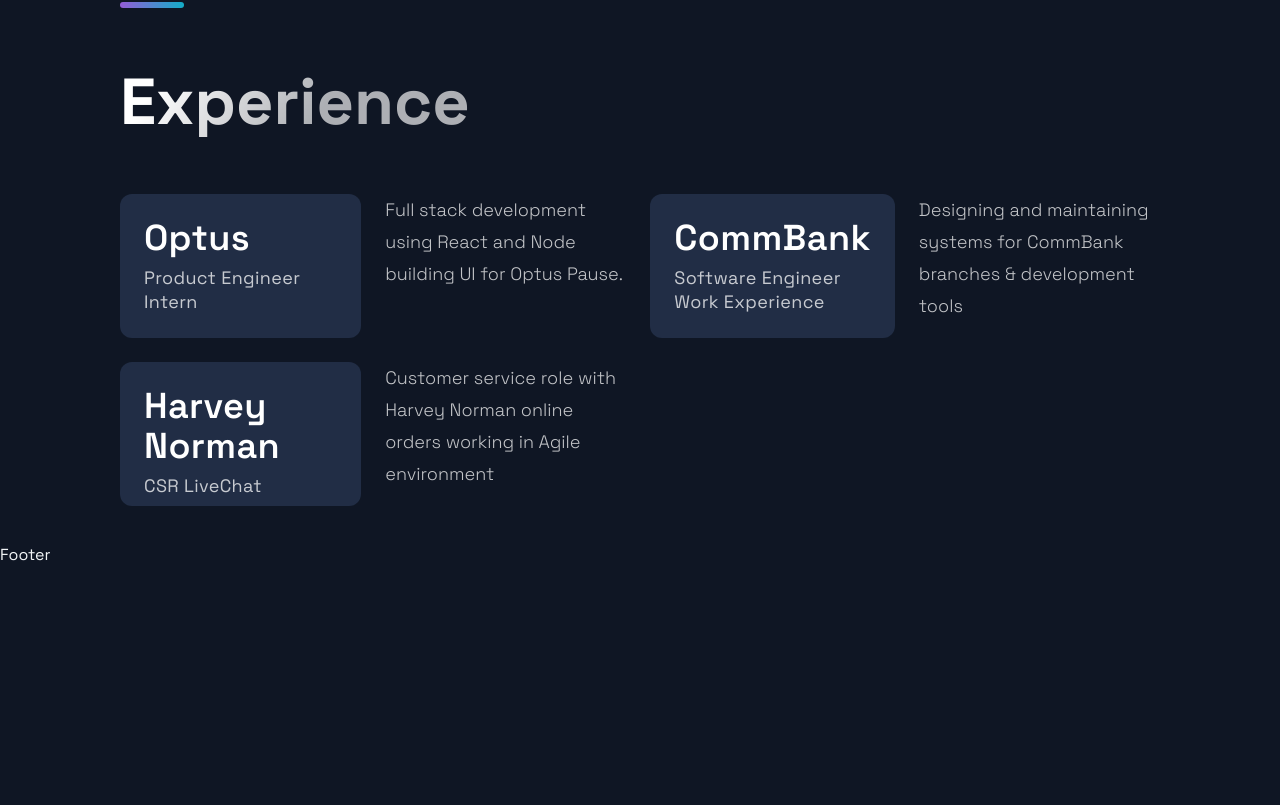
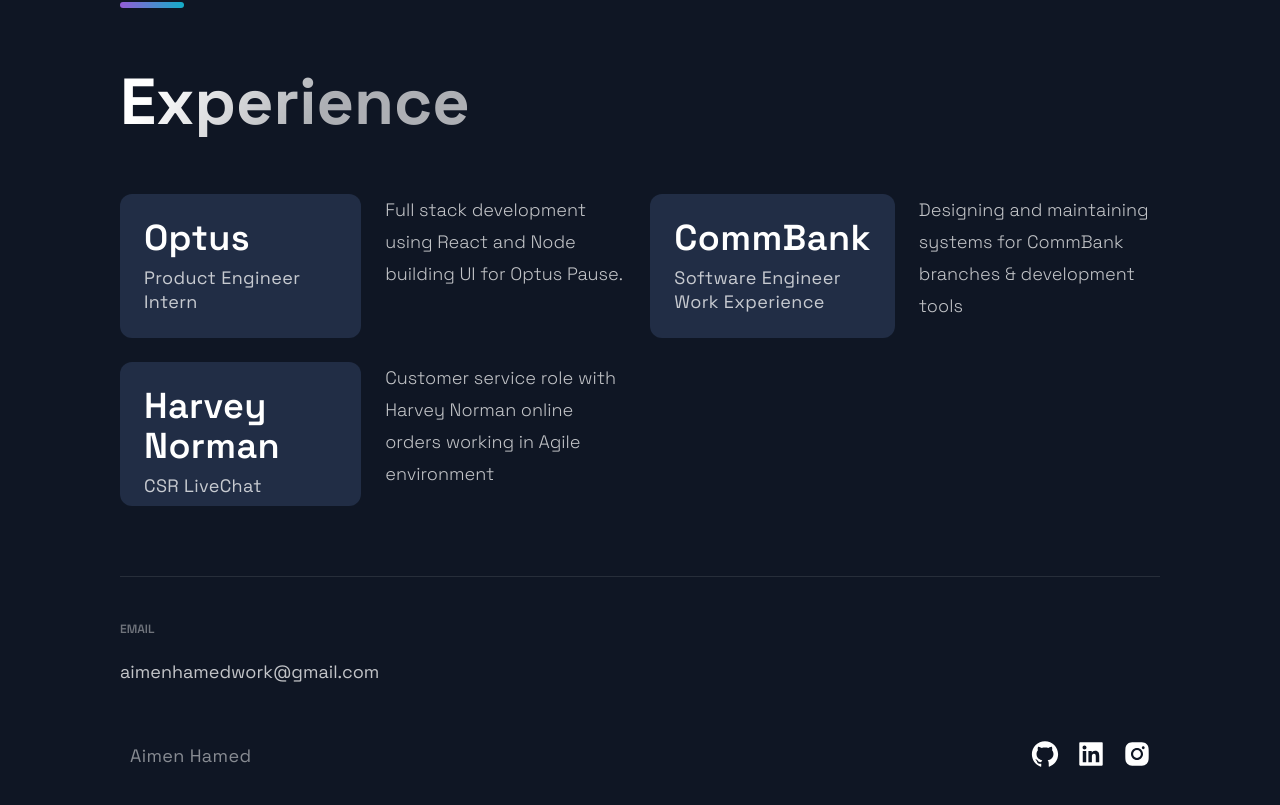
Before and after one commit to aimenhamed/aimenhamed.github.io, a Next.js app: page / in a window 1280 px wide. Shown: the part 3277-4082 px from the top of the page. Before the commit the page ends 3842 px from the top, so only its background shows below. Built offline with nearby package versions, Linux system fonts and the light colour scheme.

Commit message:
website footer

```diff
--- a/src/components/Footer/Footer.js
+++ /dev/null
@@ -1,15 +0,0 @@
-import React from 'react';
-import { AiFillGithub, AiFillInstagram, AiFillLinkedin } from 'react-icons/ai';
-
-import { SocialIcons } from '../Header/Header.style';
-import { CompanyContainer, FooterWrapper, LinkColumn, LinkItem, LinkList, LinkTitle, Slogan, SocialContainer, SocialIconsContainer } from './FooterStyles';
-
-const Footer = () => {
-  return (
-    <div>
-      Footer
-    </div>
-  );
-};
-
-export default Footer;
--- /dev/null
+++ b/src/components/Footer/Footer.tsx
@@ -0,0 +1,36 @@
+import React from 'react';
+import { AiFillGithub, AiFillInstagram, AiFillLinkedin } from 'react-icons/ai';
+
+import { SocialIcons } from '../Header/Header.style';
+import { CompanyContainer, FooterWrapper, LinkColumn, LinkItem, LinkList, LinkTitle, Slogan, SocialContainer, SocialIconsContainer } from './Footer.styles';
+
+const Footer = () => {
+  return (
+    <FooterWrapper>
+      <LinkList>
+        <LinkColumn>
+          <LinkTitle>Email</LinkTitle>
+          <LinkItem href="mailto:aimenhamedwork@gmail.com">aimenhamedwork@gmail.com</LinkItem>
+        </LinkColumn>
+      </LinkList>
+      <SocialIconsContainer>
+        <CompanyContainer>
+          <Slogan>Aimen Hamed</Slogan>
+        </CompanyContainer>
+        <SocialContainer>
+          <SocialIcons href="https://github.com/aimenhamed">
+          <AiFillGithub size="3rem"/>
+          </SocialIcons>
+          <SocialIcons href="https://www.linkedin.com/in/aimen-hamed-aa8240144/">
+            <AiFillLinkedin size="3rem"/>
+          </SocialIcons>
+          <SocialIcons href="https://instagram.com/aimen_7">
+            <AiFillInstagram size="3rem"/>
+          </SocialIcons>
+        </SocialContainer>
+      </SocialIconsContainer>
+    </FooterWrapper>
+  );
+};
+
+export default Footer;
```
Also changed, not shown: src/components/BackgrooundAnimation/BackgroundAnimation.tsx (renamed from src/components/BackgrooundAnimation/BackgroundAnimation.js), src/components/Footer/Footer.styles.ts (renamed from src/components/Footer/FooterStyles.js).
